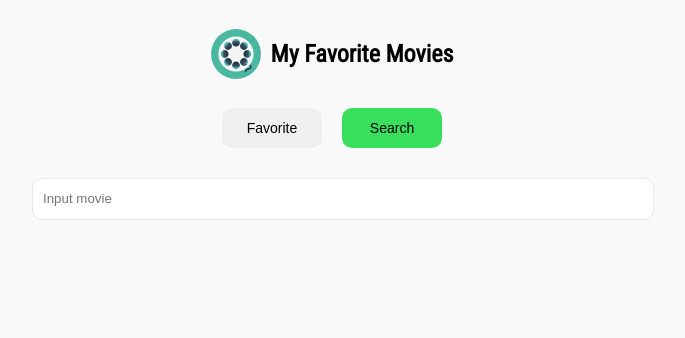
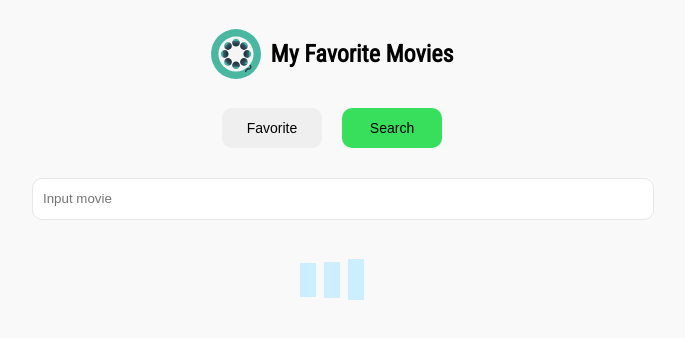
Before and after one commit to dsabirbaev/Favorite-Movie, a Vue app: page / in a window 1280 px wide. Shown: the top 338 px of the page, without its empty margins (308-993 px from the left). Built offline with nearby package versions, Linux system fonts and the light colour scheme.

Commit message:
add loader

```diff
--- /dev/null
+++ b/src/components/Loader.vue
@@ -0,0 +1,56 @@
+
+
+<template>
+    <div class="lds-facebook">
+        <div></div>
+        <div></div>
+        <div></div>
+    </div>
+</template>
+
+<script setup>
+
+</script>
+
+<style scoped>
+    .lds-facebook{
+        display: block;
+        margin: auto;
+        position: relative;
+        width: 80px;
+        height: 80px;
+    }
+
+    .lds-facebook div{
+        display: inline-block;
+        position: absolute;
+        left: 8px;
+        width: 16px;
+        background-color: #cef;
+        animation: lds-facebook 1.2s cubic-bezier(0, 0.5, 0.5, 1) infinite;
+    }
+
+    .lds-facebook div:nth-child(1){
+        left: 8px;
+        animation-delay: -0.24s;
+    }
+    .lds-facebook div:nth-child(2){
+        left: 32px;
+        animation-delay: -0.12s;
+    }
+    .lds-facebook div:nth-child(3){
+        left: 56px;
+        animation-delay: 0;
+    }
+    @keyframes lds-facebook {
+        0% {
+            top: 8px;
+            height: 64px;
+        }
+        50%,
+        100% {
+            top: 24px;
+            height: 32px;
+        }
+    }
+</style>
--- a/src/components/Search.vue
+++ b/src/components/Search.vue
@@ -1,11 +1,13 @@
 <template>
     <form @submit.prevent="searchStore.getMovies(searchMovie)">
         <input type="text" class="search-input" placeholder="Input movie" v-model="searchMovie">
-    </form>
+        <Loader/>
+   </form>
 </template>
 
 <script setup>
     import { ref } from 'vue';
+    import Loader from "../components/Loader.vue";
     import {useSearchStore} from "../stores/SearchStore";
     const searchStore = useSearchStore();
     const searchMovie = ref('');
```
